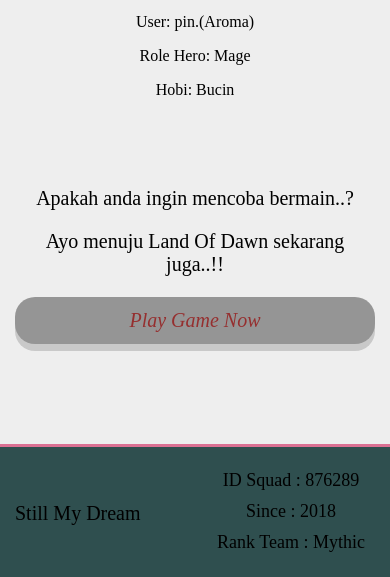
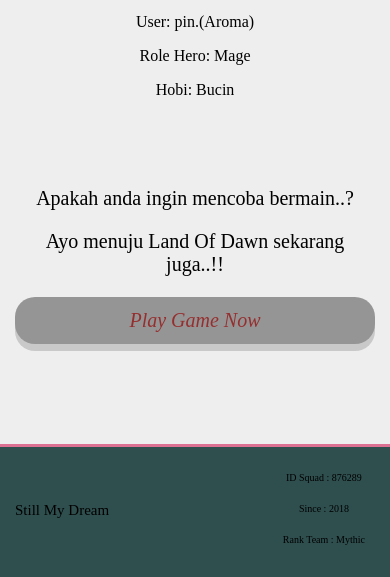
Before and after one commit to RezkyRizandy/CyberCrime, a plain HTML site: page index.html in a window 390 px wide. Shown: the part 4353-4930 px from the top of the page. Drawn offline with Linux system fonts and the light colour scheme.

Commit message:
Update responsive.css

```diff
--- a/responsive.css
+++ b/responsive.css
@@ -70,15 +70,15 @@
   }
   .footer-left {
     margin-top: 50px;
-    font-size: 20px;
+    font-size: 15px;
     float: left;
   }
   .footer-right {
     float: right;
     font-size: 18px;
-
   }
-  footer img {
-    width: 110px;
+  .footer-right li {
+    font-size: 10px;
+    margin-top: 20px;
   }
 }
```
